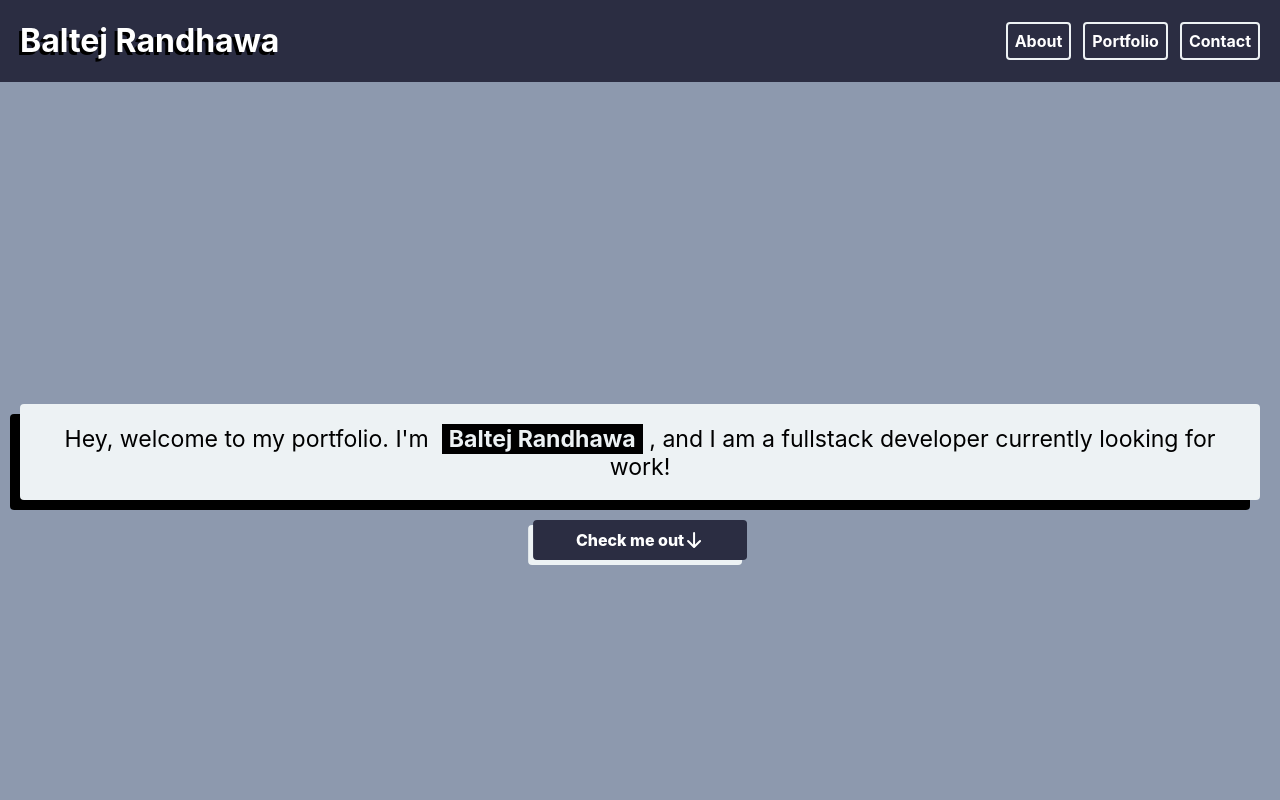
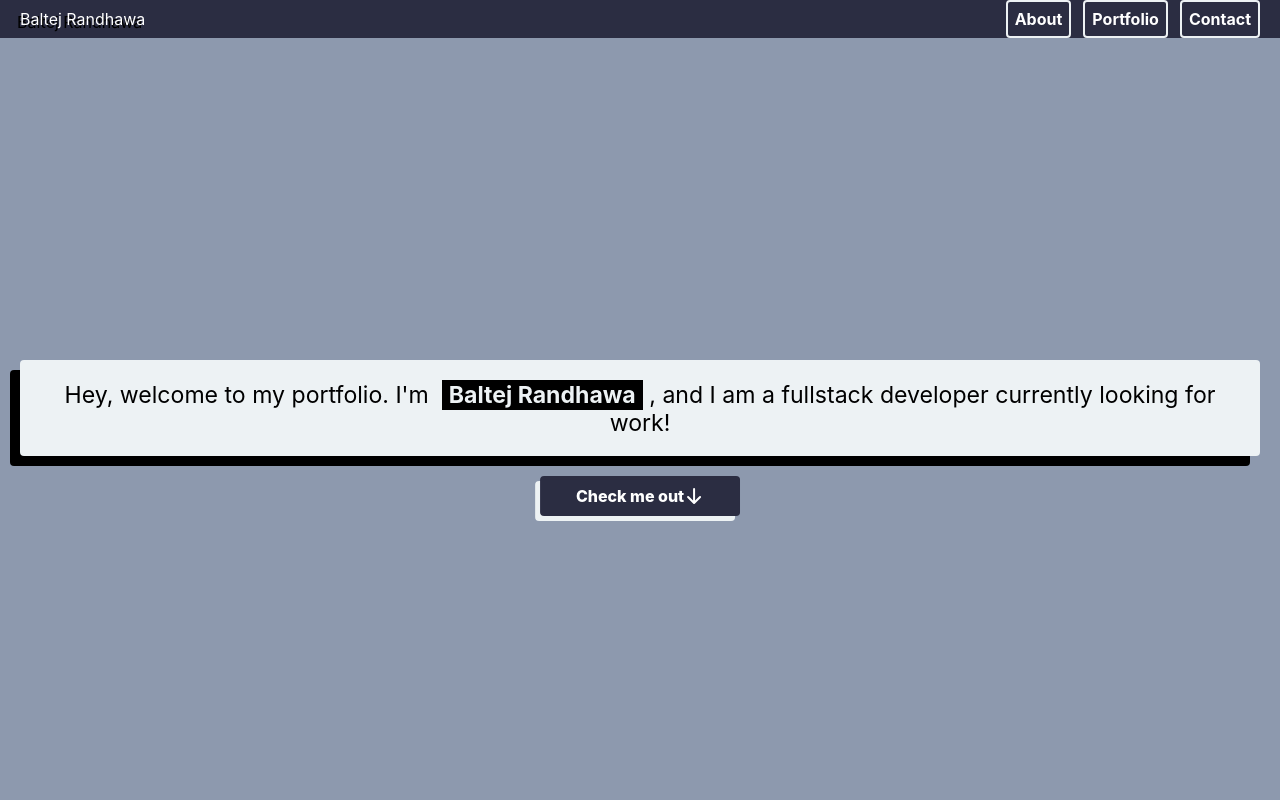
Before and after one commit to brandhawa99/project_portfolio, a React (Create React App) app: page / in a window 1280 px wide. Shown: the top 800 px of the page. Built offline with nearby package versions, Linux system fonts and the light colour scheme; the HTML template or start-up script is replaced by a standard one; a web font is replaced by a local one.

Commit message:
added css reset

```diff
--- a/src/index.css
+++ b/src/index.css
@@ -7,6 +7,15 @@
 
   --header-font:'Oleo Script Swash Caps', cursive;
   --header-text: clamp(1.5rem, 1.0909rem + 2.1818vw, 3rem);
+}
+*{
+  box-sizing: border-box;
+  margin: 0;
+  padding: 0;
+  border: 0;
+  font-size: 100%;
+  font: inherit;
+  vertical-align: baseline;
 }
 html {
   scroll-behavior: smooth;
```
